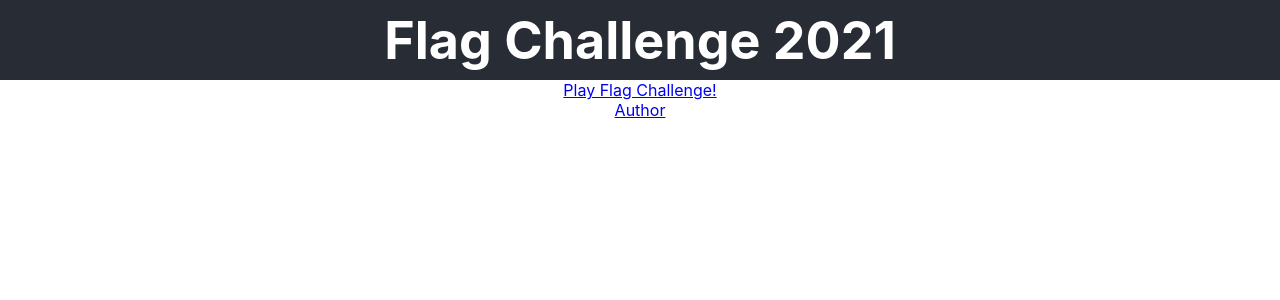
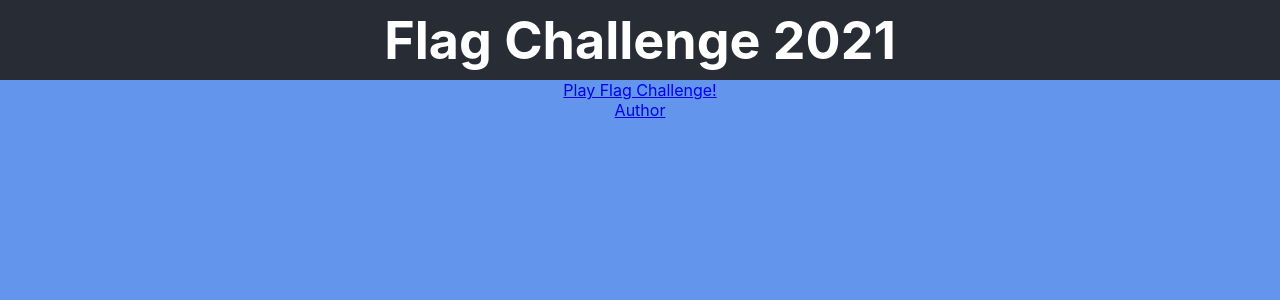
Before and after one commit to Paroni/flag-challenge, a React (Create React App) app: page / in a window 1280 px wide. Shown: the top 300 px of the page. Built offline with nearby package versions, Linux system fonts and the light colour scheme.

Commit message:
Add SCSS styles

```diff
--- a/package.json
+++ b/package.json
@@ -10,6 +10,7 @@
     "@types/node": "^12.20.37",
     "@types/react": "^17.0.35",
     "@types/react-dom": "^17.0.11",
+    "node-sass": "^6.0.1",
     "react": "^17.0.2",
     "react-dom": "^17.0.2",
     "react-router-dom": "^6.2.2",
--- a/src/App.css
+++ /dev/null
@@ -1,51 +0,0 @@
-.App {
-  text-align: center;
-}
-
-.App-logo {
-  height: 40vmin;
-  pointer-events: none;
-}
-
-@media (prefers-reduced-motion: no-preference) {
-  .App-logo {
-    animation: App-logo-spin infinite 20s linear;
-  }
-}
-
-.App-header {
-  background-color: #282c34;
-  height: 10vh;
-  display: flex;
-  flex-direction: column;
-  align-items: center;
-  justify-content: center;
-  font-size: calc(10px + 2vmin);
-  color: white;
-}
-
-.App-link {
-  color: #61dafb;
-}
-
-@keyframes App-logo-spin {
-  from {
-    transform: rotate(0deg);
-  }
-  to {
-    transform: rotate(360deg);
-  }
-}
-
-.Choices-option {
-  background-color: lightblue;
-  border-radius: 8px;
-  border-color: darkslateblue;
-  border-style: solid;
-  border-width: 8px;
-}
-
-.Choices-selected {
-  background-color: blue;
-  color: white;
-}
--- a/src/App.tsx
+++ b/src/App.tsx
@@ -1,6 +1,6 @@
 import React from 'react';
-import './App.css';
 import {Outlet} from "react-router-dom";
+import './styles.scss';
 
 function App() {
   return (
--- a/src/index.css
+++ /dev/null
@@ -1,13 +0,0 @@
-body {
-  margin: 0;
-  font-family: -apple-system, BlinkMacSystemFont, 'Segoe UI', 'Roboto', 'Oxygen',
-    'Ubuntu', 'Cantarell', 'Fira Sans', 'Droid Sans', 'Helvetica Neue',
-    sans-serif;
-  -webkit-font-smoothing: antialiased;
-  -moz-osx-font-smoothing: grayscale;
-}
-
-code {
-  font-family: source-code-pro, Menlo, Monaco, Consolas, 'Courier New',
-    monospace;
-}
--- a/src/index.tsx
+++ b/src/index.tsx
@@ -1,7 +1,6 @@
 import React from 'react';
 import ReactDOM from 'react-dom';
 import {BrowserRouter as Router, Routes, Route, Link} from 'react-router-dom';
-import './index.css';
 import App from './App';
 import reportWebVitals from './reportWebVitals';
 import TimeTrial from "./timeTrial/TimeTrial";
--- /dev/null
+++ b/src/styles.scss
@@ -0,0 +1,49 @@
+$font-stack: -apple-system, BlinkMacSystemFont, 'Segoe UI', 'Roboto', 'Oxygen', 'Ubuntu', 'Cantarell', 'Fira Sans', 'Droid Sans', 'Helvetica Neue', sans-serif;
+$text-color: #000000;
+
+%font-basic {
+  font-family: $font-stack;
+  font-size: 1rem;
+}
+
+body {
+  @extend %font-basic;
+  color: $text-color;
+  margin: 0;
+  background-color: cornflowerblue;
+  -webkit-font-smoothing: antialiased;
+  -moz-osx-font-smoothing: grayscale;
+}
+
+.App {
+  text-align: center;
+}
+
+.App-header {
+  background-color: #282c34;
+  height: 10vh;
+  display: flex;
+  flex-direction: column;
+  align-items: center;
+  justify-content: center;
+  font-size: calc(10px + 2vmin);
+  color: white;
+}
+
+.Choices-option {
+  background-color: lightblue;
+  border-radius: 8px;
+  border-color: darkslateblue;
+  border-style: solid;
+  border-width: 8px;
+}
+
+.Choices-option:hover {
+  background-color: blue;
+  color: white;
+}
+
+.Choices-selected {
+  background-color: red;
+  color: white;
+}
```
Also changed, not shown: 1 other file (tests, documents, lock files or other folders).
